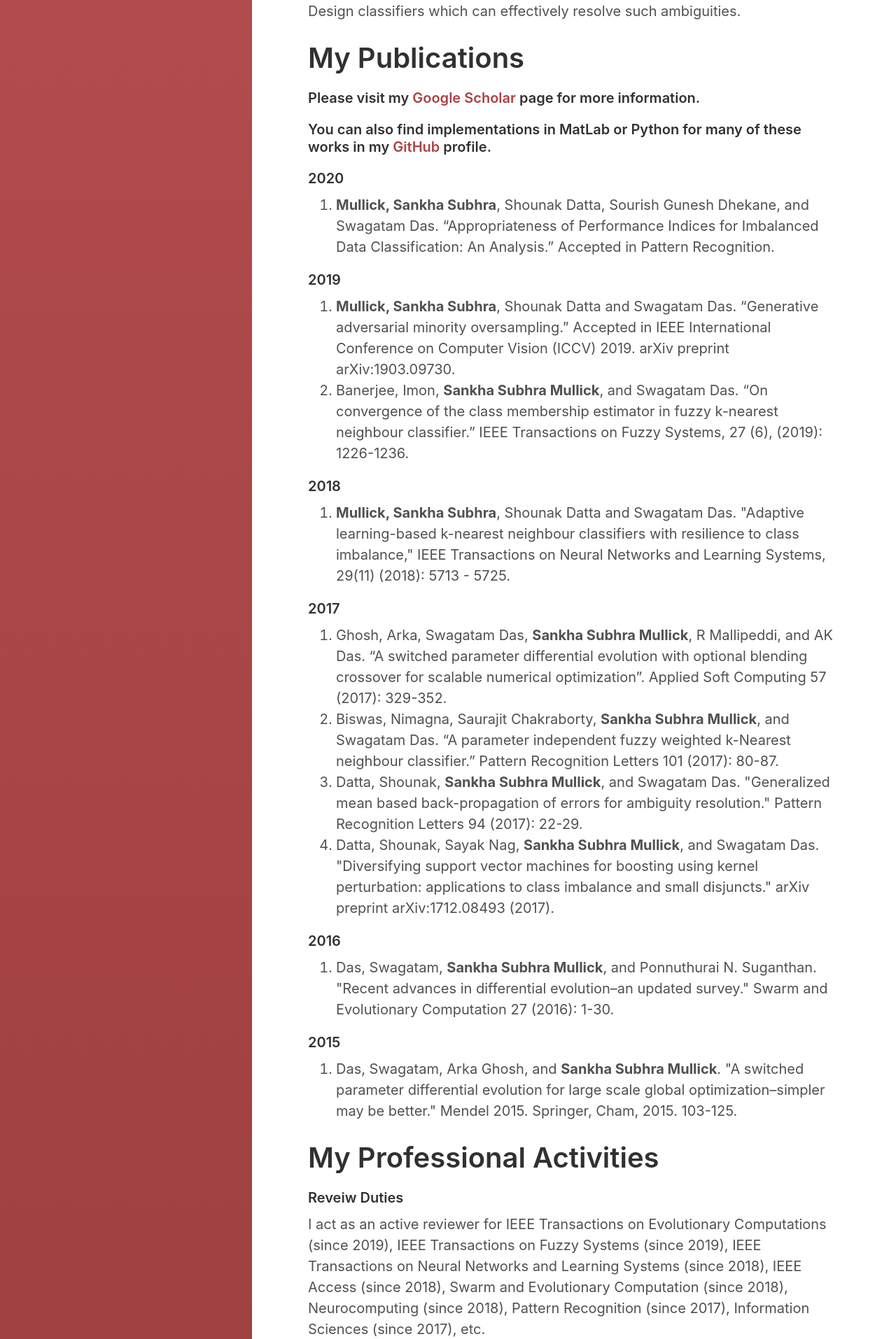
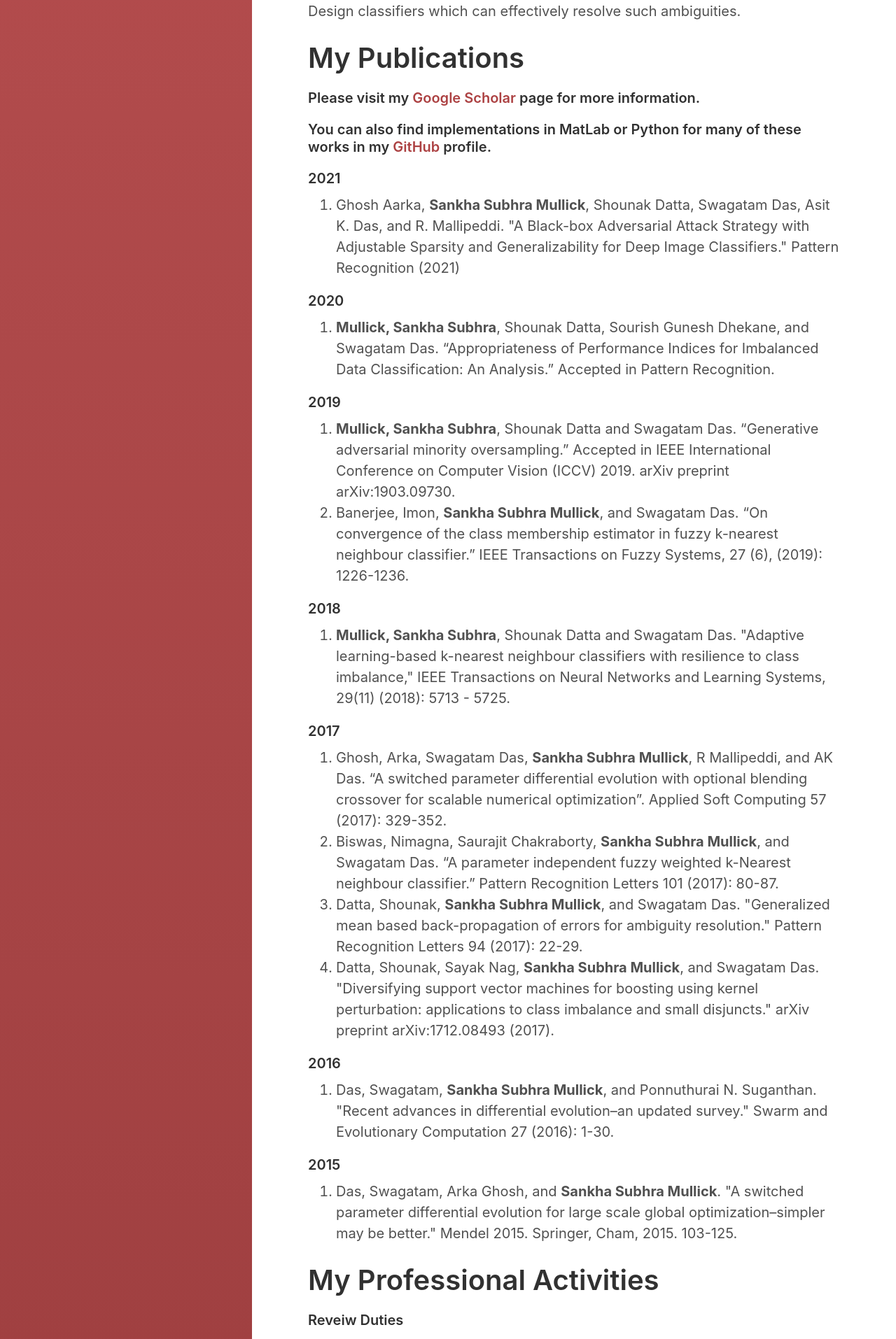
Before and after one commit to SankhaSubhra/SankhaSubhra.github.io, a Jekyll site: the page built from index.html, in a window 1280 px wide. Shown: the part 1395-3309 px from the top of the page at 70% size. Built offline with Jekyll 4.4.1, drawn with Linux system fonts in a browser that asks for light colours; the list of posts is cut into pages by our own code; a style sheet for code colours, icons or effects is not loaded.

Commit message:
Update index.html

```diff
--- a/index.html
+++ b/index.html
@@ -61,6 +61,10 @@ labels, unreliable experts, etc. Design classifiers which can effectively resolv
     information. </h6>
 <h6>You can also find implementations in MatLab or Python for many of these works in my <a
         href="https://github.com/SankhaSubhra">GitHub</a> profile.</h6>
+    <h5>2021</h5>
+    <ol>
+    <li>Ghosh Aarka, <b>Sankha Subhra Mullick</b>, Shounak Datta, Swagatam Das, Asit K. Das, and R. Mallipeddi. "A Black-box Adversarial Attack Strategy with Adjustable Sparsity and Generalizability for Deep Image Classifiers." Pattern Recognition (2021)</li>
+    </ol>
     <h5>2020</h5>
     <ol>
     <li><b>Mullick, Sankha Subhra</b>, Shounak Datta, Sourish Gunesh Dhekane, and Swagatam Das. “Appropriateness of Performance Indices for Imbalanced Data Classification: An Analysis.” Accepted in Pattern Recognition.</li>
```
